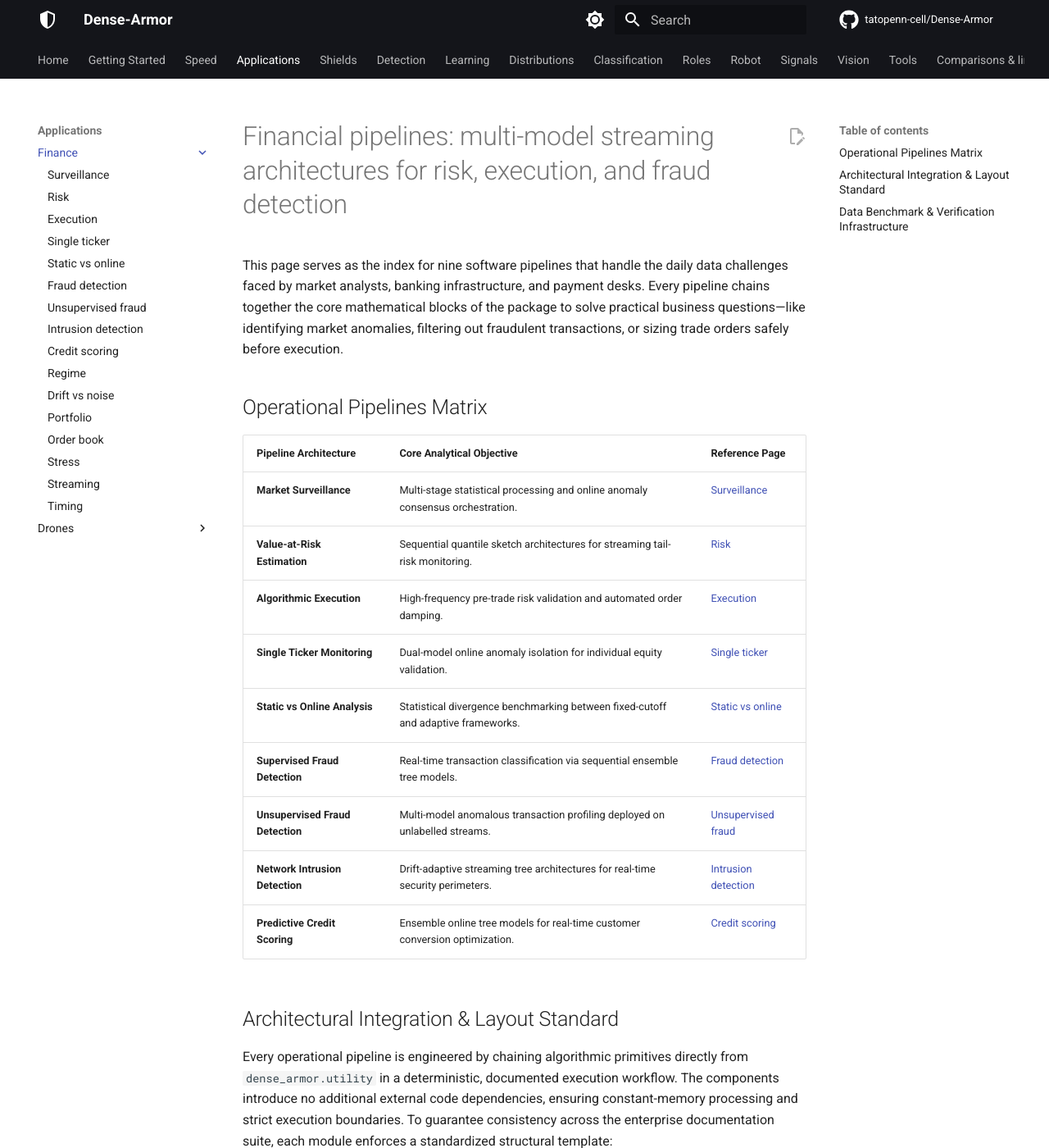
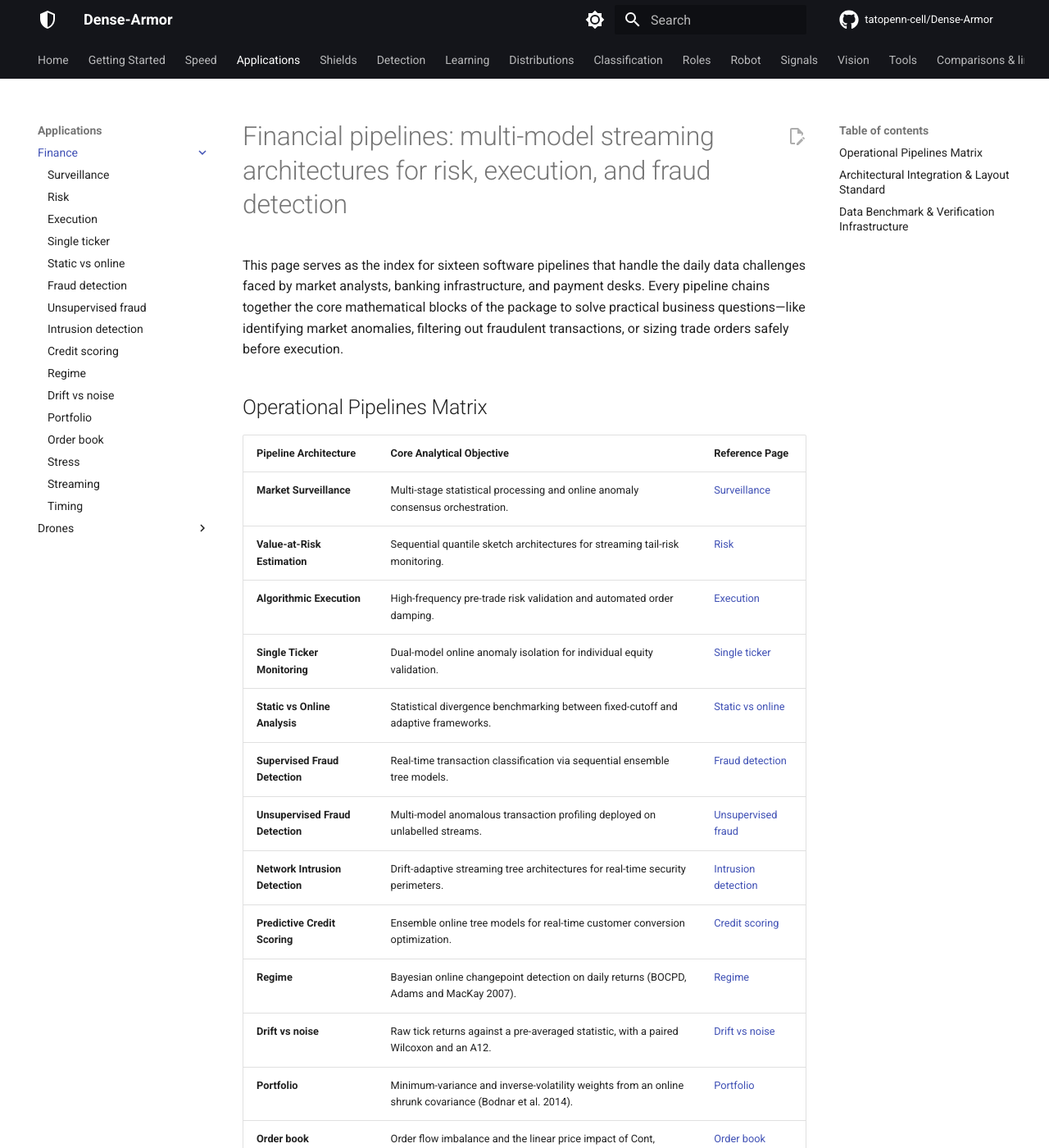
Before and after one commit to tatopenn-cell/Dense-Armor, an MkDocs documentation site: the page built from docs/finance/index.md, in a window 1280 px wide and 1400 px high. Shown: the whole window at 82% size. Built offline with MkDocs 1.6.1 and Material for MkDocs 9.7.7, drawn with Linux system fonts in a browser that asks for light colours; comment, search, counter and statistics services are not loaded; some of the changed text lies outside the part shown.

Commit message:
taskF2 H: index, README and CHANGELOG - docs/finance/index.md: the count sentence nine -> sixteen and   seven rows in the matrix (regime, drift vs noise, portfolio,   order book, stress, streaming, timing); nothing else on the page - README.md: the Finance line nine -> sixteen, the same form - CHANGELOG.md [Unreleased]: one entry with the new modules, the   seven pages, the benchmarks and the numbers of the pages - the nav already had the seven entries from the per-item commits - mkdocs build --strict passes

```diff
--- a/docs/finance/index.md
+++ b/docs/finance/index.md
@@ -1,6 +1,6 @@
 # Financial pipelines: multi-model streaming architectures for risk, execution, and fraud detection
 
-This page serves as the index for nine software pipelines that handle the daily data challenges faced by market analysts, banking infrastructure, and payment desks. Every pipeline chains together the core mathematical blocks of the package to solve practical business questions—like identifying market anomalies, filtering out fraudulent transactions, or sizing trade orders safely before execution.
+This page serves as the index for sixteen software pipelines that handle the daily data challenges faced by market analysts, banking infrastructure, and payment desks. Every pipeline chains together the core mathematical blocks of the package to solve practical business questions—like identifying market anomalies, filtering out fraudulent transactions, or sizing trade orders safely before execution.
 
 
 ## Operational Pipelines Matrix
@@ -16,6 +16,13 @@ This page serves as the index for nine software pipelines that handle the daily
 | **Unsupervised Fraud Detection** | Multi-model anomalous transaction profiling deployed on unlabelled streams. | [Unsupervised fraud](unsupervised_fraud.md) |
 | **Network Intrusion Detection** | Drift-adaptive streaming tree architectures for real-time security perimeters. | [Intrusion detection](intrusion.md) |
 | **Predictive Credit Scoring** | Ensemble online tree models for real-time customer conversion optimization. | [Credit scoring](credit_scoring.md) |
+| **Regime** | Bayesian online changepoint detection on daily returns (BOCPD, Adams and MacKay 2007). | [Regime](regime.md) |
+| **Drift vs noise** | Raw tick returns against a pre-averaged statistic, with a paired Wilcoxon and an A12. | [Drift vs noise](drift_vs_noise.md) |
+| **Portfolio** | Minimum-variance and inverse-volatility weights from an online shrunk covariance (Bodnar et al. 2014). | [Portfolio](portfolio.md) |
+| **Order book** | Order flow imbalance and the linear price impact of Cont, Kukanov and Stoikov (2010). | [Order book](order_book.md) |
+| **Stress** | The existing pipelines on a synthetic flash crash (Braun et al. 2017). | [Stress](stress.md) |
+| **Streaming** | A bounded queue with three policies and two lazy broker adapters. | [Streaming](streaming.md) |
+| **Timing** | Median, IQR, p99 and p99/median of the time per sample, on a declared host. | [Timing](timing.md) |
 
 
 ## Architectural Integration & Layout Standard
```
Also changed, not shown: CHANGELOG.md (+1 -0 lines), README.md (+1 -1 lines).
